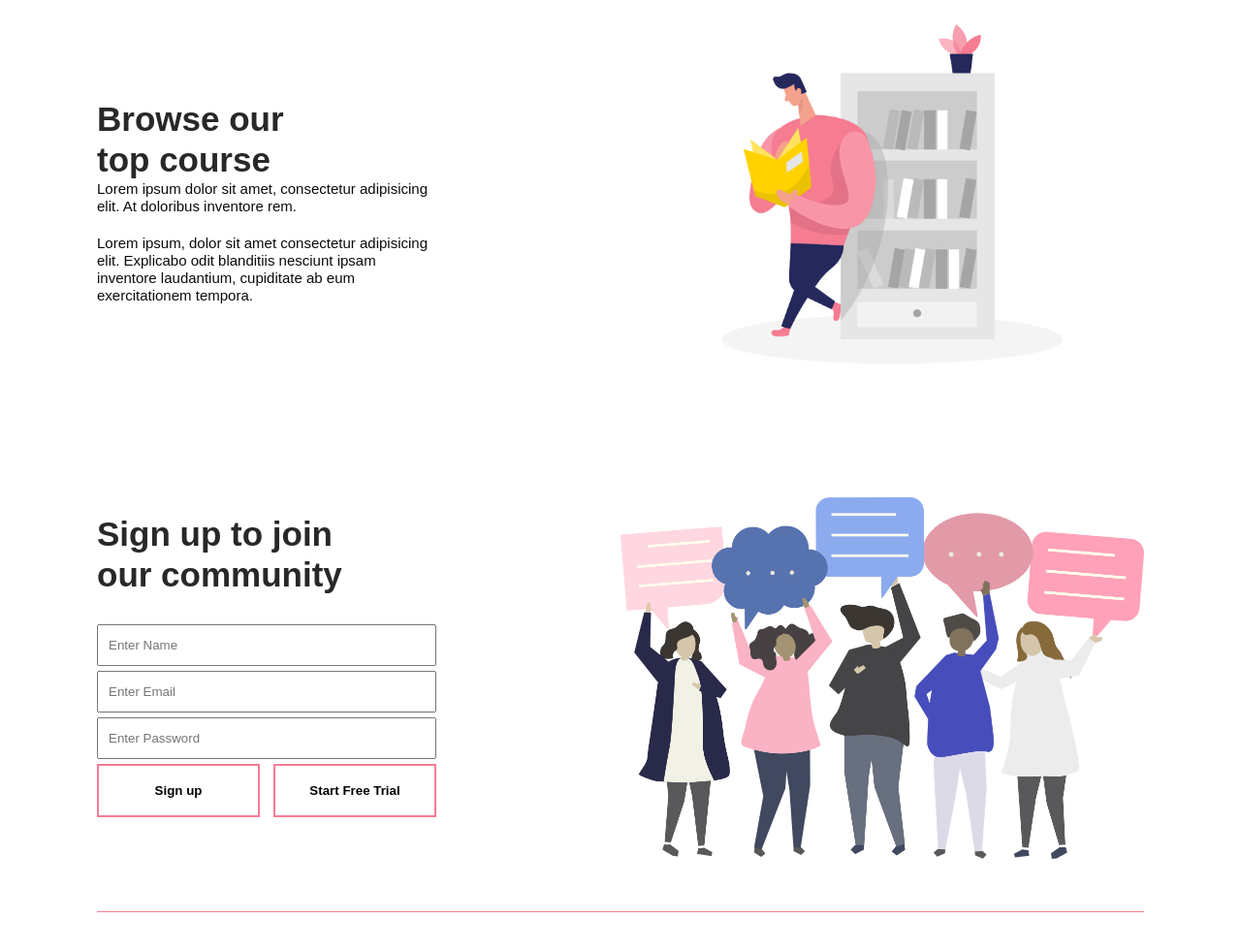
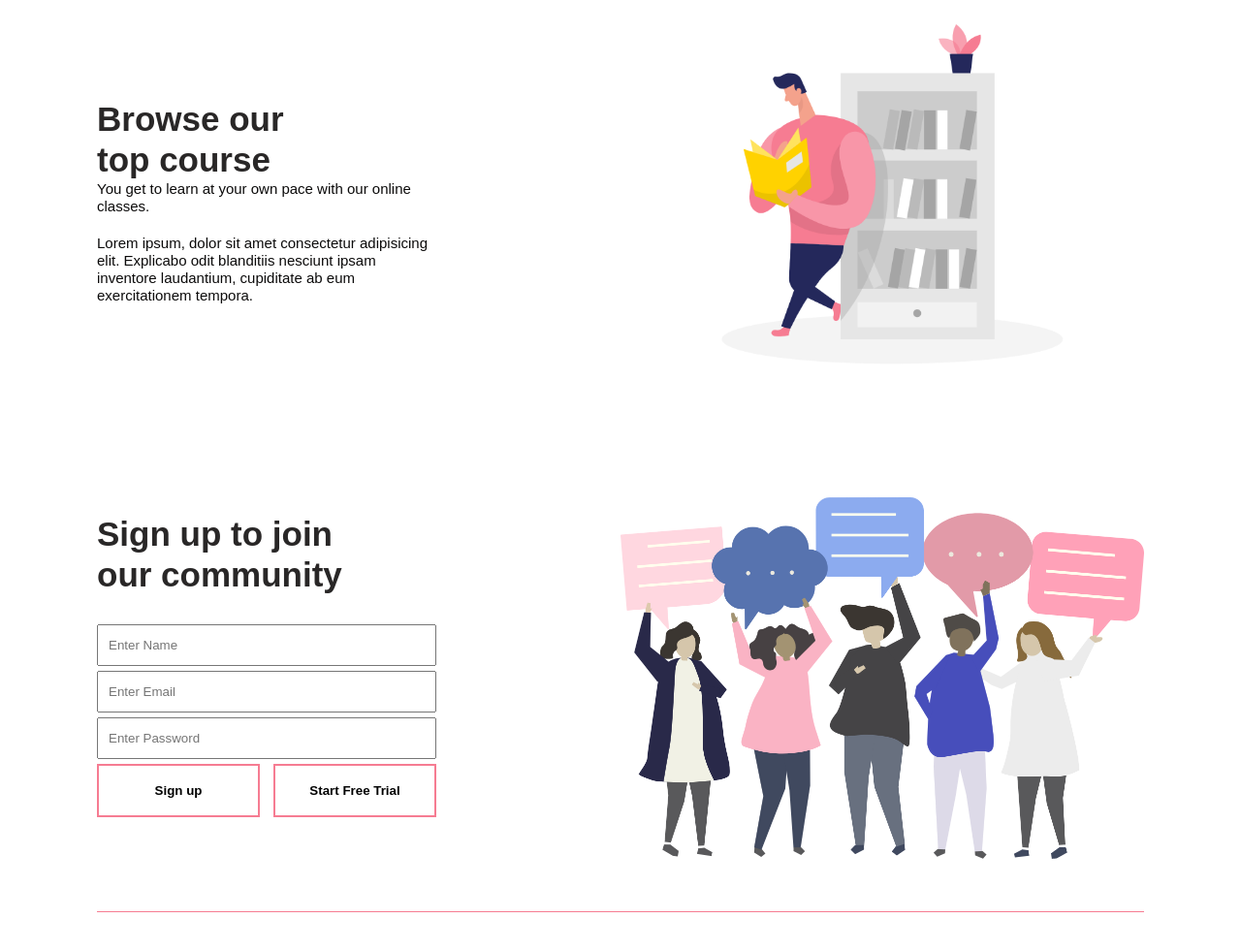
Before and after one commit to fasas1/ULearn, a plain HTML site: page index.html in a window 1280 px wide. Shown: the part 2054-3034 px from the top of the page at 97% size. Drawn offline with nearby package versions, Linux system fonts and the light colour scheme; some packages are replaced by stand-ins of ours; a script that the page names is missing.

Commit message:
changing the h1 title and paragraph

```diff
--- a/index.html
+++ b/index.html
@@ -92,7 +92,7 @@
                  <div class="course-left">
                      <div class="course-text">
                           <h1>Browse our <br> top course</h1></p>
-                          <p>Lorem ipsum dolor sit amet, consectetur adipisicing elit. At doloribus inventore rem.</p>
+                          <p>You get to learn at your own pace with our online classes.</p>
 
                           <br>
                           <p>Lorem ipsum, dolor sit amet consectetur adipisicing elit. Explicabo odit blanditiis nesciunt ipsam inventore laudantium, cupiditate ab eum exercitationem tempora.</p>
```
